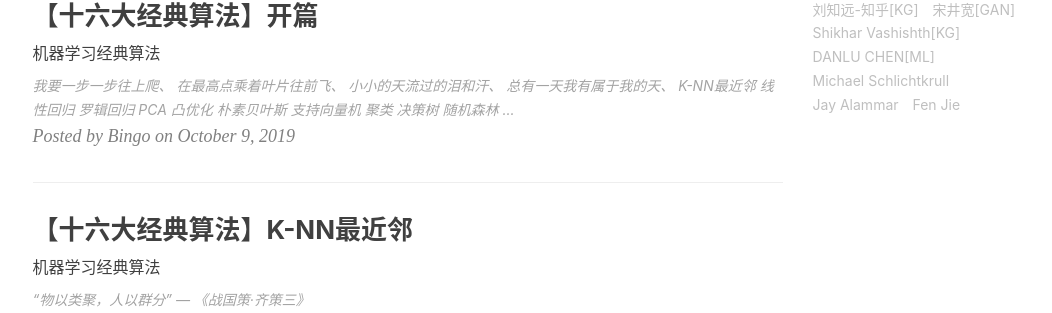
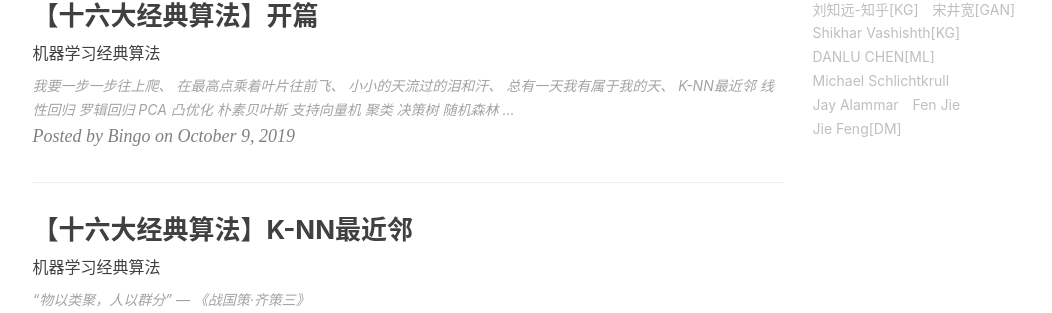
Before and after one commit to yutong2021/yutong2021.github.io, a Jekyll site: the page built from index.html, in a window 1280 px wide and 900 px high, scrolled down 1089 px. Shown: the part 140-453 px from the top of the window, without its empty margins (135-1187 px from the left). Built offline with Jekyll 4.4.1, drawn with Linux system fonts in a browser that asks for light colours; nearby versions of some CDN libraries; the list of posts is cut into pages by our own code; comment, search, counter and statistics services are not loaded.

Commit message:
新认识了一个朋友

```diff
--- a/_config.yml
+++ b/_config.yml
@@ -153,5 +153,8 @@ friends: [
     },{
         title: "Fen Jie",
         href: "https://vonfeng.github.io/"
+    },{
+        title: "Jie Feng[DM]",
+        href: "https://vonfeng.github.io/"
     }
 ]
```
